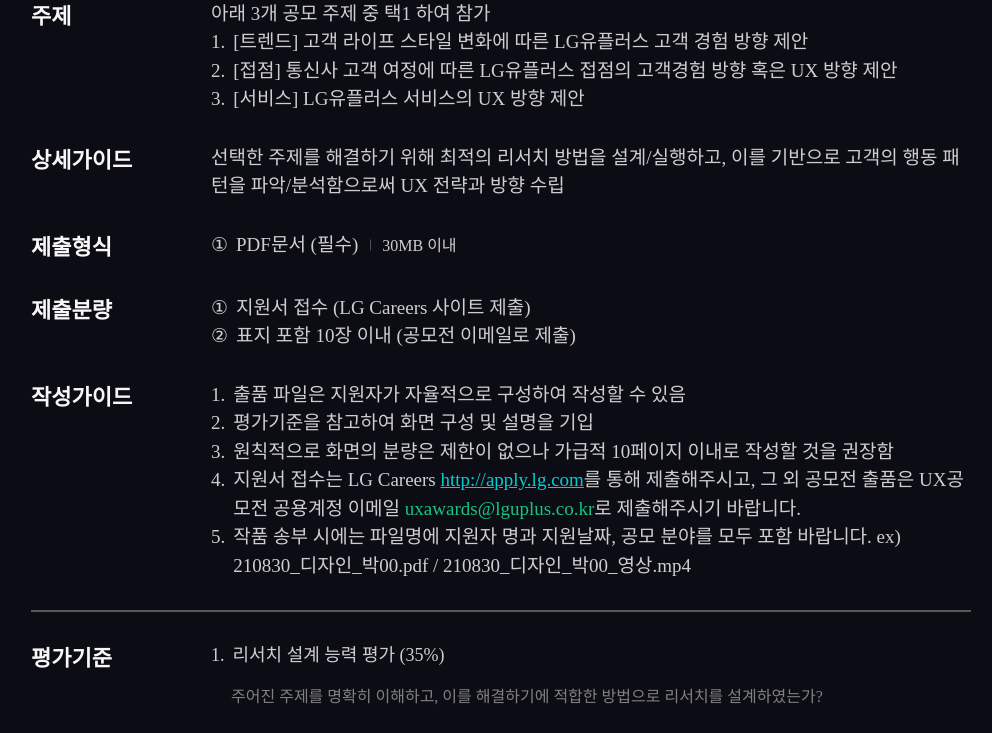
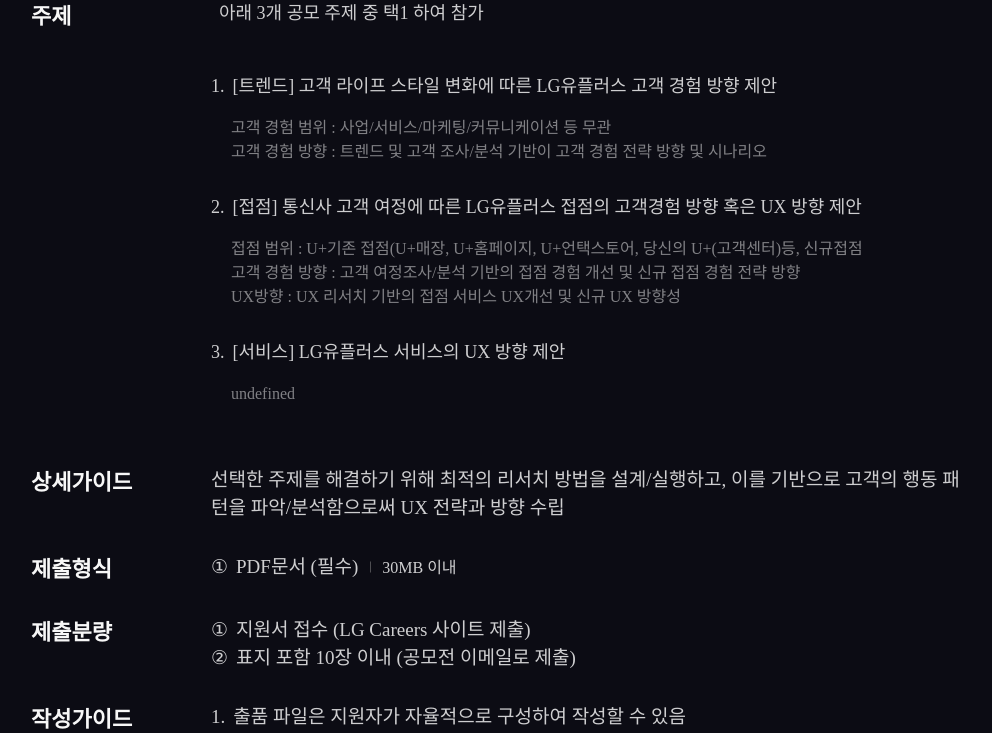
Before and after one commit to LG-uplus-UX-engineering/2022_LSRUX_awards, a React (Create React App) app: page / in a window 1280 px wide. Shown: the part 1727-2460 px from the top of the page, without its empty margins (139-1131 px from the left). Built offline with nearby package versions, Linux system fonts and the light colour scheme.

Commit message:
컨텐츠 JS 수정중

```diff
--- a/src/effect.js
+++ b/src/effect.js
@@ -93,7 +93,8 @@
         // console.log(object[index]);
         target_convert[index].children().remove();
         $.each(object[index], function(a,b){
-        if(index == "STANDARD"){
+        console.log(b.TEXT == true);
+        if(index == "STANDARD" || index == "SUBJECT"){
             target_convert[index].append('<div class="text_wrapper"><p><span>'+b.NUM+'</span><span>'+b.TEXT+'</span></p><p class="sub_text">'+b.SUB+'</p></div>')
         } else {
             target_convert[index].append('<p><span>'+b.NUM+'</span><span>'+b.TEXT+'</span></p>')
@@ -105,9 +106,9 @@
 var data_description = {
     'UX_RESEARCH' : {
         'SUBJECT': {
-        0 : {NUM:'', TEXT:'아래 3개 공모 주제 중 택1 하여 참가'},
-        1 : {NUM:'1.', TEXT:'[트렌드] 고객 라이프 스타일 변화에 따른 LG유플러스 고객 경험 방향 제안'},
-        2 : {NUM:'2.', TEXT:'[접점] 통신사 고객 여정에 따른 LG유플러스 접점의 고객경험 방향 혹은 UX 방향 제안'},
+        0 : {NUM:'', TEXT:'아래 3개 공모 주제 중 택1 하여 참가', SUB:''},
+        1 : {NUM:'1.', TEXT:'[트렌드] 고객 라이프 스타일 변화에 따른 LG유플러스 고객 경험 방향 제안', SUB:'고객 경험 범위 : 사업/서비스/마케팅/커뮤니케이션 등 무관<br>고객 경험 방향 : 트렌드 및 고객 조사/분석 기반이 고객 경험 전략 방향 및 시나리오'},
+        2 : {NUM:'2.', TEXT:'[접점] 통신사 고객 여정에 따른 LG유플러스 접점의 고객경험 방향 혹은 UX 방향 제안', SUB:'접점 범위 : U+기존 접점(U+매장, U+홈페이지, U+언택스토어, 당신의 U+(고객센터)등, 신규접점<br>고객 경험 방향 : 고객 여정조사/분석 기반의 접점 경험 개선 및 신규 접점 경험 전략 방향<br>UX방향 : UX 리서치 기반의 접점 서비스 UX개선 및 신규 UX 방향성'},
         3 : {NUM:'3.', TEXT:'[서비스] LG유플러스 서비스의 UX 방향 제안'},
         },
         'FORM': {
```
